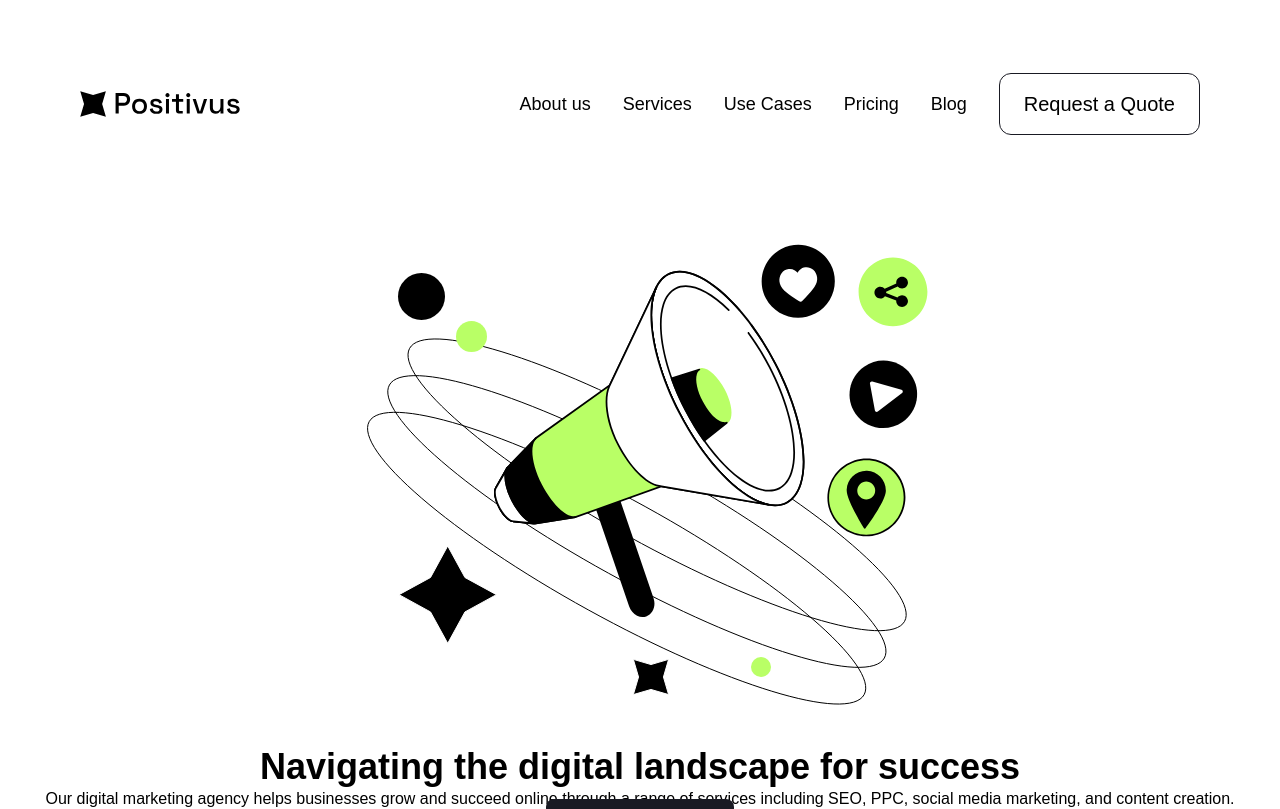
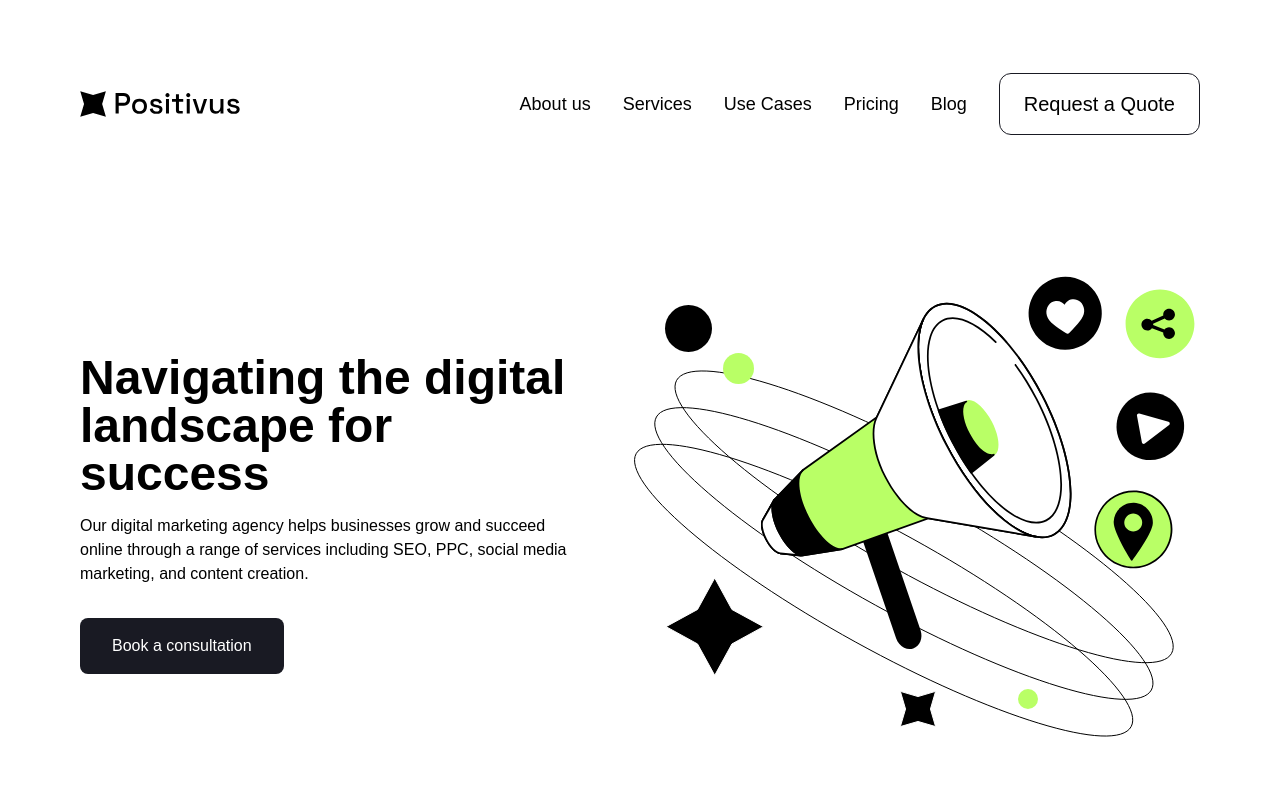
Before and after one commit to PedroRevesMD/positivus-landingpage, a React app: page / in a window 1280 px wide. Shown: the top 809 px of the page. Built offline with nearby package versions, Linux system fonts and the light colour scheme; the HTML template or start-up script is replaced by a standard one.

Commit message:
feat: create hero component

```diff
--- a/src/components/Hero.tsx
+++ b/src/components/Hero.tsx
@@ -1,19 +1,15 @@
 import "../index.css"
 import HeroIllustration from "../assets/hero-illustration.svg"
 export default function Hero() {
-  // FIX:  Margin of the "Book a Consultation" Button
-  // TODO: Add Responsiviness (Menu Button and Nav Links, Logo Image)
   return (
-    <section className="my-12">
-      <div className="flex flex-col-reverse">
-        <div className="text-center mx-8">
-          <h1 className="font-grotesk font-bold text-4xl">Navigating the digital landscape for success</h1>
-          <p className="font-grotesk">Our digital marketing agency helps businesses grow and succeed online through a range of services including SEO, PPC, social media marketing, and content creation.</p>
-          <a href="/" className="font-grotesk bg-dark-gray text-white rounded-lg px-6 py-4 my-8">Book a consultation</a>
-        </div>
-        <div className="mx-auto">
-          <img src={HeroIllustration} alt="A marketing illustration" />
-        </div>
+    <section className="flex items-center flex-col-reverse my-20 lg:flex-row m-20">
+      <div className="flex flex-col gap-y-4 text-center lg:text-left items-center lg:items-start my-4 lg:max-w-[500px]">
+        <h1 className="font-semibold font-grotesk text-5xl">Navigating the digital landscape for success</h1>
+        <p className="font-normal font-grotesk text-md">Our digital marketing agency helps businesses grow and succeed online through a range of services including SEO, PPC, social media marketing, and content creation.</p>
+        <a href="/" className="my-4 bg-dark-gray font-grotesk text-white w-fit px-8 py-4 rounded-lg ">Book a consultation</a>
+      </div>
+      <div className="mx-auto -mr-2">
+        <img src={HeroIllustration} alt="A marketing illustration" />
       </div>
     </section>
   )
```
